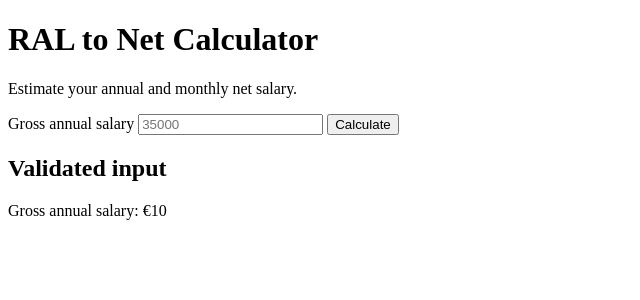
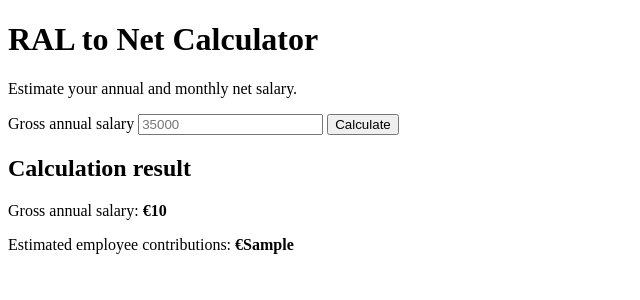
Before and after one commit to hipietro/ral-to-net-calculator, a Flask app: template templates/index.html in a window 1280 px wide. Shown: the top 300 px of the page, without its empty margins (0-640 px from the left). Run offline with Flask 3, Linux system fonts and the light colour scheme; the template is opened without the code that fills it: most values are stand-ins (such as "Sample title", 1, 10 or a date in 2020).

Commit message:
feat: display employee contributions

```diff
--- a/app.py
+++ b/app.py
@@ -2,6 +2,9 @@ from decimal import Decimal
 
 from flask import Flask, render_template, request
 
+from salary_calculator.contributions import (
+    calculate_employee_contributions,
+)
 from salary_calculator.validation import parse_gross_salary
 
 app = Flask(__name__)
@@ -10,6 +13,7 @@ app = Flask(__name__)
 @app.route("/", methods=["GET", "POST"])
 def home():
     gross_salary: Decimal | None = None
+    employee_contributions: Decimal | None = None
     error_message: str | None = None
 
     if request.method == "POST":
@@ -17,11 +21,15 @@ def home():
 
         try:
             gross_salary = parse_gross_salary(raw_gross_salary)
+            employee_contributions = calculate_employee_contributions(
+                gross_salary,
+            )
         except ValueError as error:
             error_message = str(error)
 
     return render_template(
         "index.html",
         gross_salary=gross_salary,
+        employee_contributions=employee_contributions,
         error_message=error_message,
     )
--- a/templates/index.html
+++ b/templates/index.html
@@ -34,8 +34,17 @@
 
         {% if gross_salary is not none %}
             <section>
-                <h2>Validated input</h2>
-                <p>Gross annual salary: €{{ gross_salary }}</p>
+                <h2>Calculation result</h2>
+
+                <p>
+                    Gross annual salary:
+                    <strong>€{{ gross_salary }}</strong>
+                </p>
+
+                <p>
+                    Estimated employee contributions:
+                    <strong>€{{ employee_contributions }}</strong>
+                </p>
             </section>
         {% endif %}
     </main>
```
